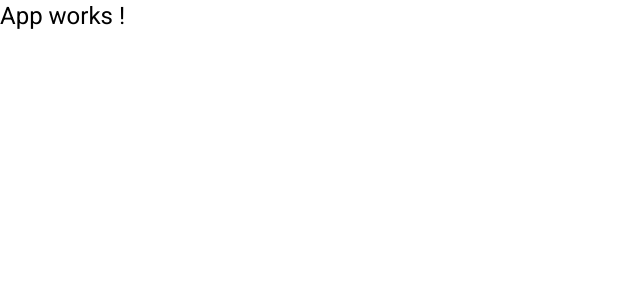
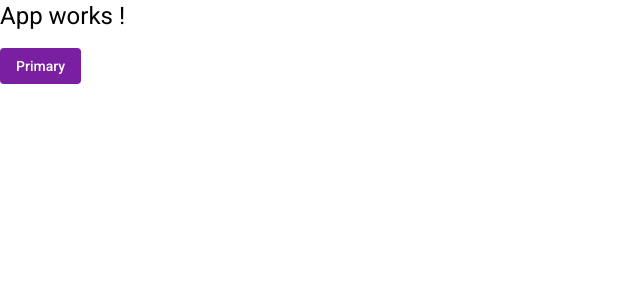
Before and after one commit to CaioBrunoE/helpdesk-frontend, an Angular app: page / in a window 1280 px wide. Shown: the top 300 px of the page, without its empty margins (0-640 px from the left). Built offline with nearby package versions, Linux system fonts and the light colour scheme.

Commit message:
Adicionando angular material

```diff
--- a/src/app/app.component.html
+++ b/src/app/app.component.html
@@ -1 +1,2 @@
 <h1>App works !</h1>
+<button mat-flat-button color="primary">Primary</button>
--- a/src/app/app.component.ts
+++ b/src/app/app.component.ts
@@ -1,4 +1,5 @@
 import { Component } from '@angular/core';
+
 
 @Component({
   selector: 'app-root',
```
Also changed, not shown: src/app/app.module.ts (+45 -1 lines).
